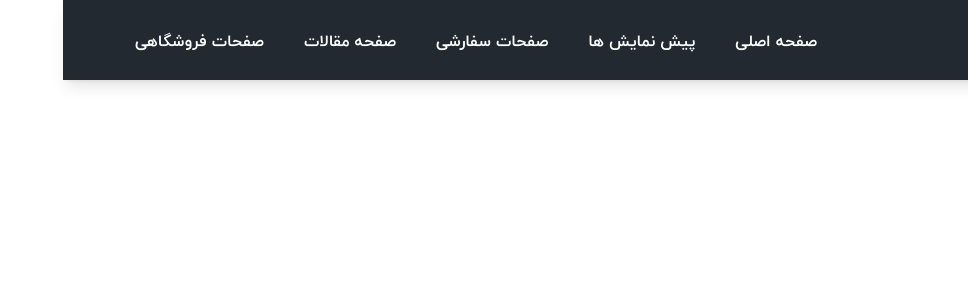
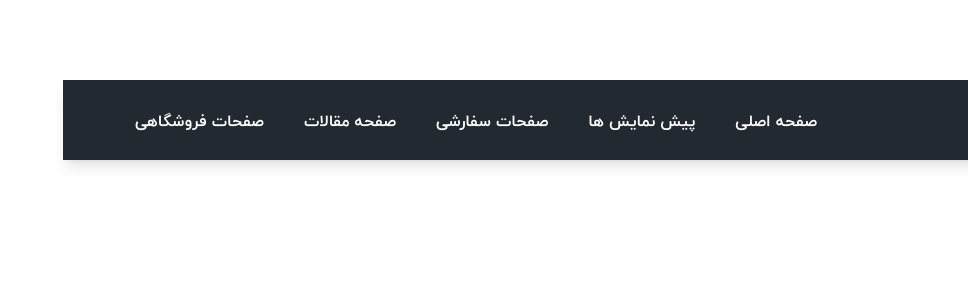
Before and after one commit to mahyarErshad/buildwall, a React (Vite) app: page / in a window 1280 px wide. Shown: the top 300 px of the page, without its empty margins (312-1280 px from the left). Built offline with nearby package versions, Linux system fonts and the light colour scheme.

Commit message:
Wrapper has been added

```diff
--- a/src/Components/Body/HeroSection/HeroSection.jsx
+++ b/src/Components/Body/HeroSection/HeroSection.jsx
@@ -2,7 +2,9 @@ import React from 'react'
 
 function HeroSection() {
   return (
-    <div>HeroSection</div>
+    <section className='mt-20 wrapper'>
+
+    </section>
   )
 }
 
```
